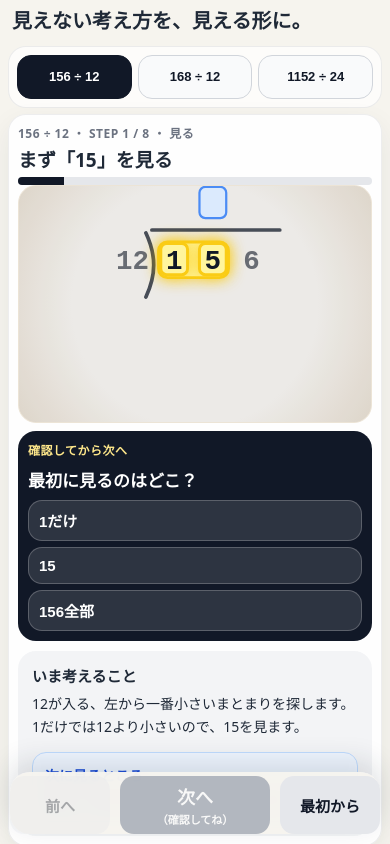
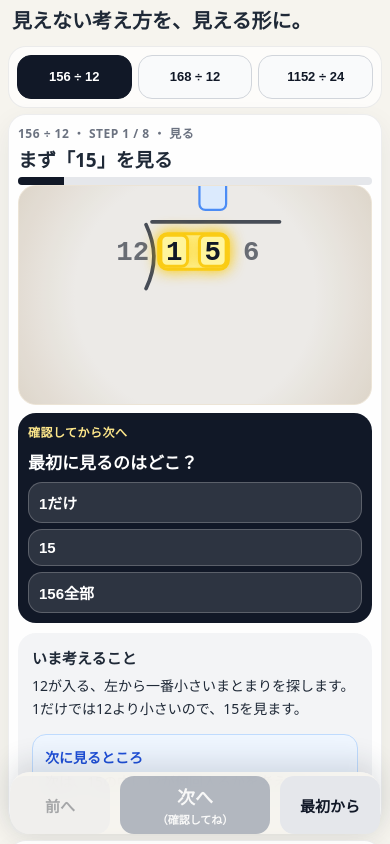
Before and after one commit to nemoto-works/math-decoder, a React (Vite) app: page / in a window 390 px wide. Shown: the top 844 px of the page. Built offline with nearby package versions, Linux system fonts and the light colour scheme.

Commit message:
Force four digit SVG height compact

```diff
--- a/src/four-digit-layout.css
+++ b/src/four-digit-layout.css
@@ -27,19 +27,25 @@
 
 .four-digit-active .paper-panel {
   padding: 0;
-  max-height: 255px;
+  height: 238px;
+  min-height: 0;
+  max-height: 238px;
   overflow: hidden;
 }
 
 .four-digit-active .spotlight-stage {
-  max-height: 255px;
+  height: 238px;
+  min-height: 0;
+  max-height: 238px;
   overflow: hidden;
 }
 
 .four-digit-active .division-svg {
   width: min(100%, 250px);
   max-width: 250px;
-  transform: translateY(-18px);
+  height: 266px;
+  overflow: hidden;
+  transform: translateY(-26px);
   transform-origin: center top;
 }
 
@@ -80,15 +86,17 @@
     width: min(100%, 300px);
   }
 
+  .four-digit-active .paper-panel,
+  .four-digit-active .spotlight-stage {
+    height: 220px;
+    max-height: 220px;
+  }
+
   .four-digit-active .division-svg {
     width: min(100%, 238px);
     max-width: 238px;
-    transform: translateY(-22px);
-  }
-
-  .four-digit-active .paper-panel,
-  .four-digit-active .spotlight-stage {
-    max-height: 238px;
+    height: 252px;
+    transform: translateY(-30px);
   }
 }
 
```
